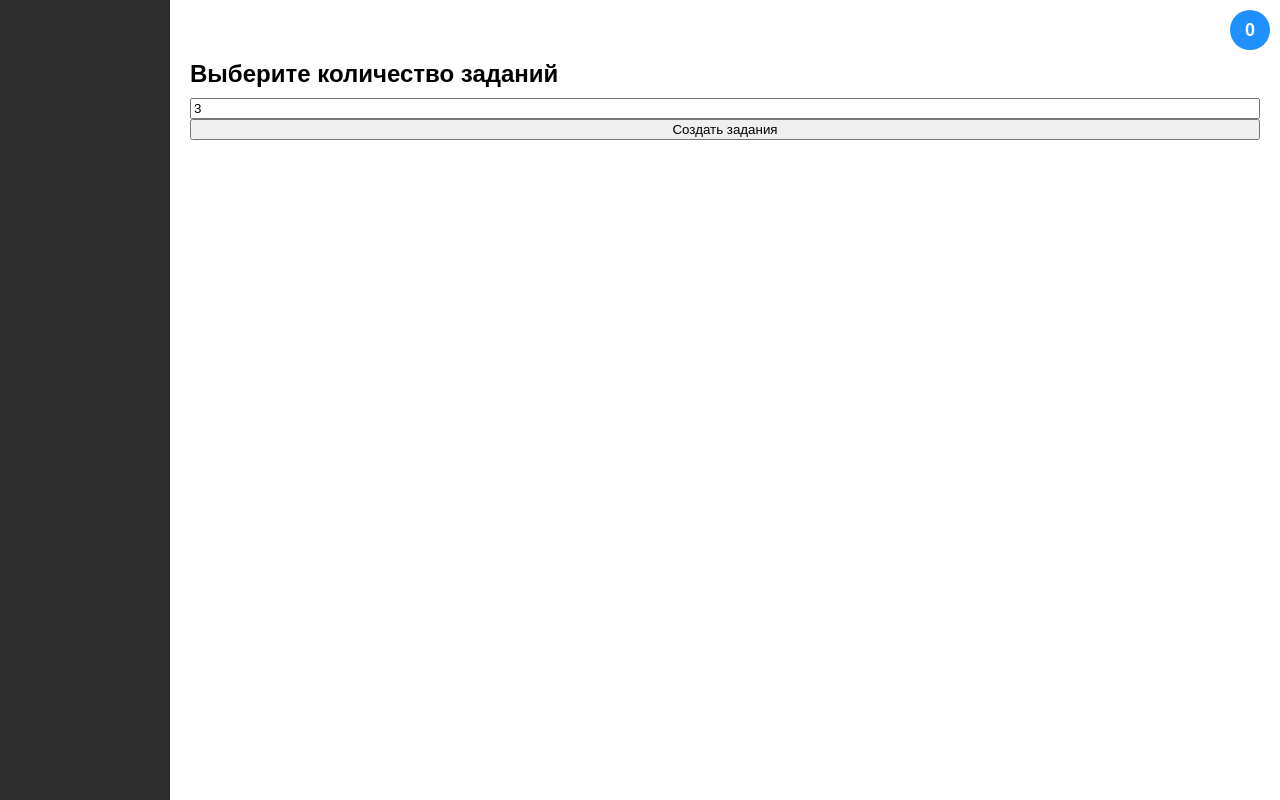
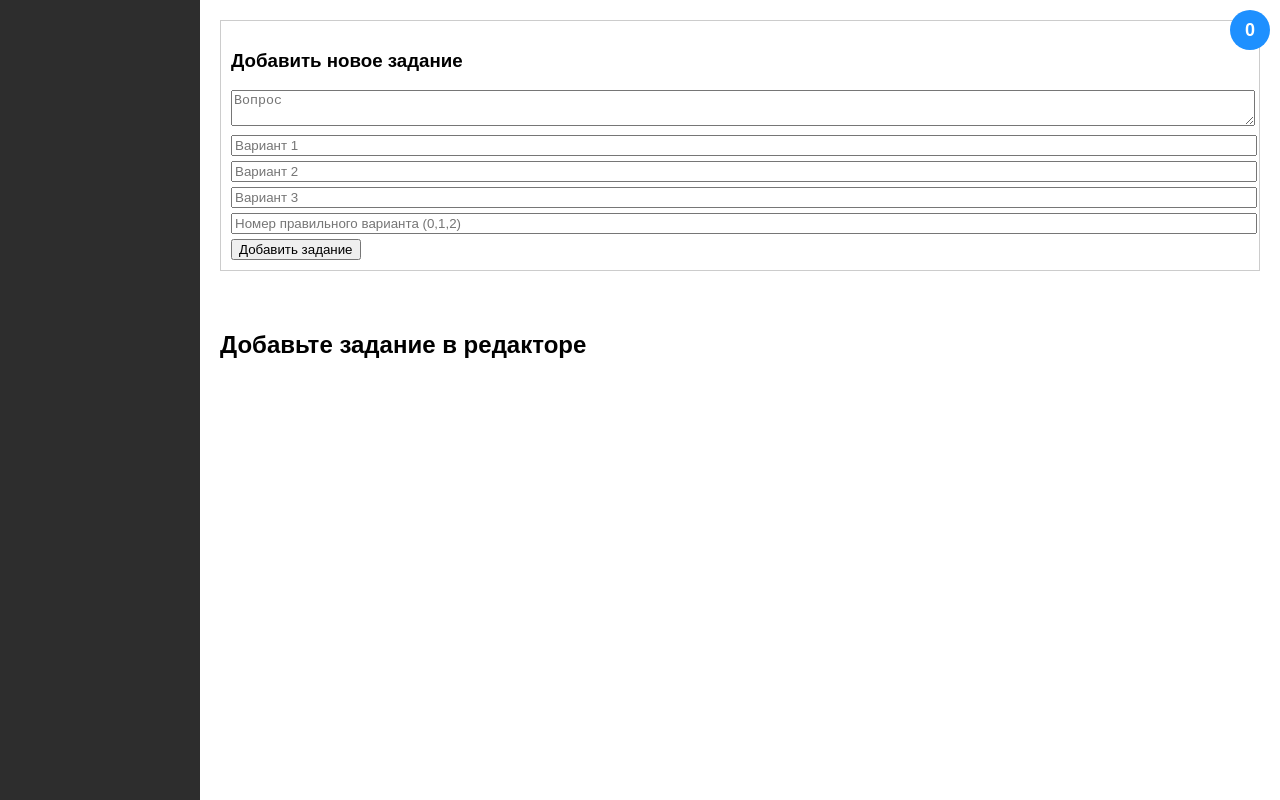
Before and after one commit to klavakap18-sketch/meny, a plain HTML site: page index.html in a window 1280 px wide. Drawn offline with Linux system fonts and the light colour scheme.

Commit message:
Update index.html

```diff
--- a/index.html
+++ b/index.html
@@ -3,101 +3,49 @@
 <head>
 <meta charset="UTF-8">
 <meta name="viewport" content="width=device-width, initial-scale=1.0">
-<title>Всплывающее меню заданий</title>
+<title>Редактор заданий</title>
 <style>
-  body {
-    font-family: Arial, sans-serif;
-    margin: 0;
-    display: flex;
-    height: 100vh;
-  }
-  /* Левая панель */
-  .sidebar {
-    width: 150px;
-    background-color: #2d2d2d;
-    color: #fff;
-    display: flex;
-    flex-direction: column;
-    padding: 10px;
-  }
-  .sidebar button {
-    margin: 5px 0;
-    padding: 10px;
-    border: none;
-    background-color: #444;
-    color: #fff;
-    cursor: pointer;
-  }
-  .sidebar button.active {
-    background-color: #1e90ff;
-  }
+  body { font-family: Arial; margin: 0; display: flex; height: 100vh; }
+  .sidebar { width: 180px; background: #2d2d2d; color: #fff; display: flex; flex-direction: column; padding: 10px; overflow-y: auto;}
+  .sidebar button { margin: 5px 0; padding: 10px; border: none; cursor: pointer; background: #444; color: #fff; }
+  .sidebar button.active { background: #1e90ff; }
 
-  /* Основная область */
-  .main {
-    flex: 1;
-    display: flex;
-    flex-direction: column;
-    padding: 20px;
-    position: relative;
-  }
+  .main { flex: 1; padding: 20px; position: relative; display: flex; flex-direction: column; }
+  .score { position: absolute; top: 10px; right: 10px; width: 40px; height: 40px; border-radius: 50%; background: #1e90ff; color: #fff; display: flex; align-items:center; justify-content:center; font-weight: bold; font-size: 18px; }
 
-  /* Баллы в правом верхнем углу */
-  .score {
-    position: absolute;
-    top: 10px;
-    right: 10px;
-    background-color: #1e90ff;
-    color: white;
-    width: 40px;
-    height: 40px;
-    border-radius: 50%;
-    display: flex;
-    align-items: center;
-    justify-content: center;
-    font-weight: bold;
-    font-size: 18px;
-  }
+  .task { flex: 1; margin: 20px 0; display: flex; flex-direction: column; }
+  .task h2 { margin-bottom: 10px; }
+  .task .options button { margin: 5px 0; padding: 10px; cursor: pointer; }
 
-  /* Задание */
-  .task {
-    flex: 1;
-    margin: 20px 0;
-    display: flex;
-    flex-direction: column;
-  }
-  .task h2 {
-    margin-bottom: 10px;
-  }
-  .task .options button {
-    margin: 5px 0;
-    padding: 10px;
-    cursor: pointer;
-  }
+  .check-btn { padding: 10px 20px; background: #1e90ff; color: #fff; border: none; cursor: pointer; align-self: flex-start; margin-top: 10px; }
 
-  /* Проверка */
-  .check-btn {
-    padding: 10px 20px;
-    background-color: #1e90ff;
-    color: white;
-    border: none;
-    cursor: pointer;
-    align-self: flex-start;
-  }
-
+  .editor { margin-bottom: 20px; border: 1px solid #ccc; padding: 10px; }
+  .editor input, .editor textarea { width: 100%; margin-bottom: 5px; }
 </style>
 </head>
 <body>
 
 <div class="sidebar" id="sidebar">
-  <!-- Кнопки заданий появятся динамически -->
+  <!-- Меню заданий -->
 </div>
 
 <div class="main">
   <div class="score" id="score">0</div>
+
+  <!-- Редактор заданий -->
+  <div class="editor" id="editor">
+    <h3>Добавить новое задание</h3>
+    <textarea id="question" placeholder="Вопрос"></textarea>
+    <input type="text" placeholder="Вариант 1" id="opt0">
+    <input type="text" placeholder="Вариант 2" id="opt1">
+    <input type="text" placeholder="Вариант 3" id="opt2">
+    <input type="number" placeholder="Номер правильного варианта (0,1,2)" id="answer" min="0" max="2">
+    <button onclick="addTask()">Добавить задание</button>
+  </div>
+
+  <!-- Отображение текущего задания -->
   <div class="task" id="task">
-    <h2>Выберите количество заданий</h2>
-    <input type="number" id="numTasks" value="3" min="1" max="10">
-    <button onclick="generateTasks()">Создать задания</button>
+    <h2>Здесь будет ваше задание</h2>
   </div>
   <button class="check-btn" id="checkBtn" onclick="checkAnswer()" style="display:none;">Проверить</button>
 </div>
@@ -108,25 +56,31 @@ let currentTask = 0;
 let score = 0;
 let selectedAnswer = null;
 
-// Пример заданий
-const sampleTasks = [
-  { question: "2 + 2 = ?", options: ["3", "4", "5"], answer: 1 },
-  { question: "Столица Франции?", options: ["Париж", "Лондон", "Берлин"], answer: 0 },
-  { question: "Цвет неба?", options: ["Синий", "Зеленый", "Красный"], answer: 0 },
-  { question: "5 * 3 = ?", options: ["15", "10", "20"], answer: 0 },
-  { question: "Язык программирования?", options: ["Python", "Французский", "Китайский"], answer: 0 }
-];
+// Добавление задания из редактора
+function addTask() {
+  const question = document.getElementById('question').value.trim();
+  const options = [
+    document.getElementById('opt0').value.trim(),
+    document.getElementById('opt1').value.trim(),
+    document.getElementById('opt2').value.trim()
+  ];
+  const answer = parseInt(document.getElementById('answer').value);
 
-// Генерация заданий
-function generateTasks() {
-  const n = parseInt(document.getElementById("numTasks").value);
-  tasks = [];
-  for (let i = 0; i < n; i++) {
-    tasks.push(sampleTasks[i % sampleTasks.length]);
+  if(!question || options.some(o=>!o) || isNaN(answer) || answer < 0 || answer > 2) {
+    alert("Заполните все поля корректно!");
+    return;
   }
-  currentTask = 0;
+
+  tasks.push({question, options, answer});
+  document.getElementById('question').value = '';
+  document.getElementById('opt0').value = '';
+  document.getElementById('opt1').value = '';
+  document.getElementById('opt2').value = '';
+  document.getElementById('answer').value = '';
+
+  currentTask = tasks.length - 1;
+  selectedAnswer = null;
   score = 0;
-  selectedAnswer = null;
   document.getElementById("score").textContent = score;
   renderSidebar();
   renderTask();
@@ -137,62 +91,70 @@ function generateTasks() {
 function renderSidebar() {
   const sidebar = document.getElementById("sidebar");
   sidebar.innerHTML = '';
-  tasks.forEach((t, index) => {
+  tasks.forEach((t,index)=>{
     const btn = document.createElement('button');
-    btn.textContent = "Задание " + (index + 1);
+    btn.textContent = "Задание " + (index+1);
     btn.className = index === currentTask ? 'active' : '';
-    btn.onclick = () => { currentTask = index; selectedAnswer = null; renderTask(); updateSidebar(); };
+    btn.onclick = ()=> {currentTask=index; selectedAnswer=null; renderTask(); updateSidebar();};
     sidebar.appendChild(btn);
   });
 }
 
 // Обновление активной кнопки
-function updateSidebar() {
+function updateSidebar(){
   const buttons = document.querySelectorAll('.sidebar button');
-  buttons.forEach((btn, index) => {
-    btn.classList.toggle('active', index === currentTask);
+  buttons.forEach((btn,index)=>{
+    btn.classList.toggle('active', index===currentTask);
   });
 }
 
-// Рендер задания
+// Рендер текущего задания
 function renderTask() {
-  const taskEl = document.getElementById("task");
+  if(tasks.length===0){
+    document.getElementById('task').innerHTML="<h2>Добавьте задание в редакторе</h2>";
+    document.getElementById("checkBtn").style.display="none";
+    return;
+  }
+  const taskEl = document.getElementById('task');
   const task = tasks[currentTask];
-  taskEl.innerHTML = `<h2>${task.question}</h2>`;
+  taskEl.innerHTML=`<h2>${task.question}</h2>`;
   const optionsDiv = document.createElement('div');
-  optionsDiv.className = 'options';
-  task.options.forEach((opt, index) => {
+  optionsDiv.className='options';
+  task.options.forEach((opt,index)=>{
     const btn = document.createElement('button');
-    btn.textContent = opt;
-    btn.onclick = () => selectAnswer(index);
+    btn.textContent=opt;
+    btn.onclick = ()=> selectAnswer(index);
     optionsDiv.appendChild(btn);
   });
   taskEl.appendChild(optionsDiv);
 }
 
 // Выбор ответа
-function selectAnswer(index) {
-  selectedAnswer = index;
-  const buttons = document.querySelectorAll('.options button');
-  buttons.forEach((btn, i) => btn.style.backgroundColor = i === index ? '#1e90ff' : '');
+function selectAnswer(index){
+  selectedAnswer=index;
+  const buttons=document.querySelectorAll('.options button');
+  buttons.forEach((btn,i)=> btn.style.backgroundColor=i===index ? '#1e90ff' : '');
 }
 
 // Проверка ответа
-function checkAnswer() {
-  if (selectedAnswer === null) return alert("Выберите ответ!");
-  if (selectedAnswer === tasks[currentTask].answer) {
+function checkAnswer(){
+  if(selectedAnswer===null) { alert("Выберите ответ!"); return; }
+  if(selectedAnswer===tasks[currentTask].answer) {
     score++;
-    document.getElementById("score").textContent = score;
+    document.getElementById("score").textContent=score;
   }
-  selectedAnswer = null;
-  if (currentTask < tasks.length - 1) {
+  selectedAnswer=null;
+  if(currentTask<tasks.length-1){
     currentTask++;
     renderTask();
     updateSidebar();
   } else {
-    alert("Все задания выполнены! Ваш результат: " + score + "/" + tasks.length);
+    alert("Все задания выполнены! Результат: "+score+"/"+tasks.length);
   }
 }
+
+// Инициализация
+renderTask();
 </script>
 
 </body>
```
